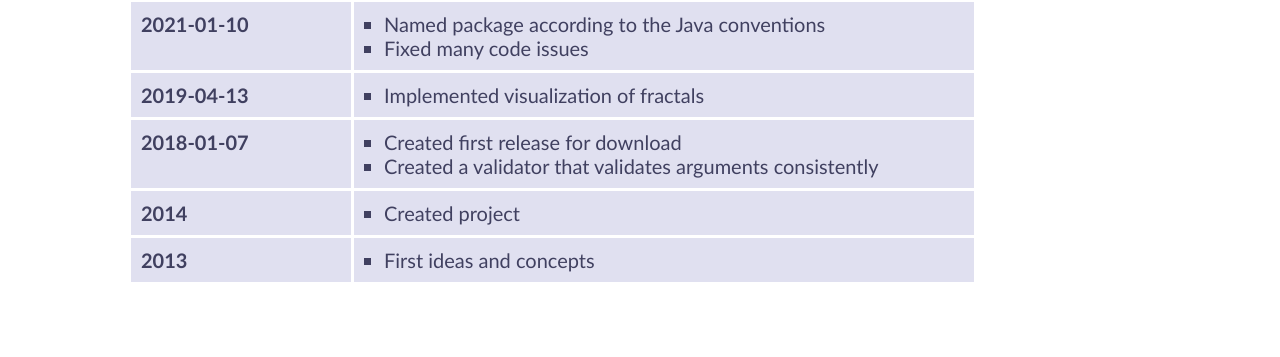
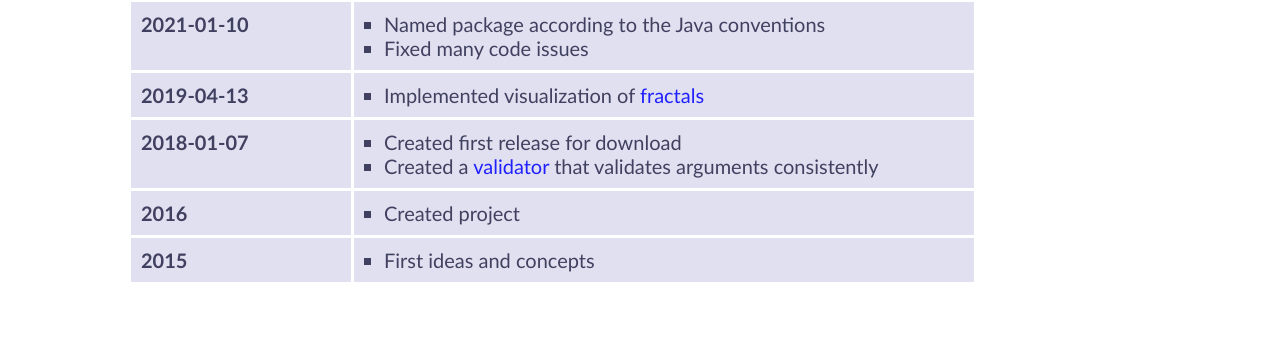
Before and after one commit to SilvanWyss/NolixWebsite, a plain HTML site: page Nolix/index.html in a window 1280 px wide. Shown: the part 595-952 px from the top of the page. Drawn offline with Linux system fonts and the light colour scheme.

Commit message:
updated index page

```diff
--- a/Nolix/index.html
+++ b/Nolix/index.html
@@ -75,7 +75,7 @@
                     <th>2019-04-13</th>
                     <td>
                         <ul>
-                            <li>Implemented visualization of fractals</li>
+                            <li>Implemented visualization of <a href="nolix_fractals.html" target="_blank" class="link">fractals</a></li>
                         </ul>
                     </td>
                 </tr>
@@ -84,12 +84,12 @@
                     <td>
                         <ul>
                             <li>Created first release for download</li>
-                            <li>Created a validator that validates arguments consistently</li>
+                            <li>Created a <a href="nolix_validator.html" target="_blank" class="link">validator</a> that validates arguments consistently</li>
                         </ul>
                     </td>
                 </tr>
                 <tr>
-                    <th>2014</th>
+                    <th>2016</th>
                     <td>
                         <ul>
                             <li>Created project</li>
@@ -97,7 +97,7 @@
                     </td>
                 </tr>
                 <tr>
-                    <th>2013</th>
+                    <th>2015</th>
                     <td>
                         <ul>
                             <li>First ideas and concepts</li>
```
